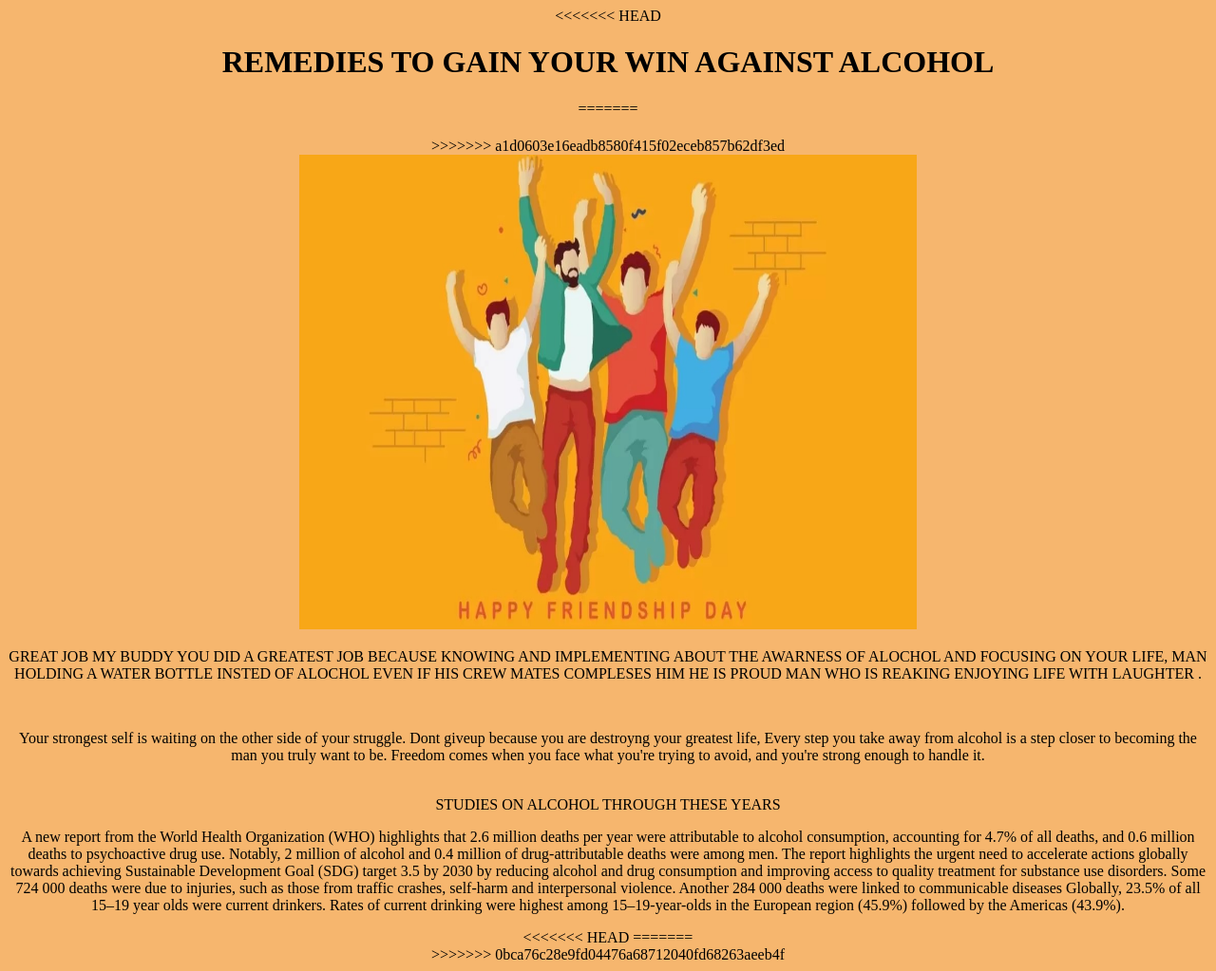
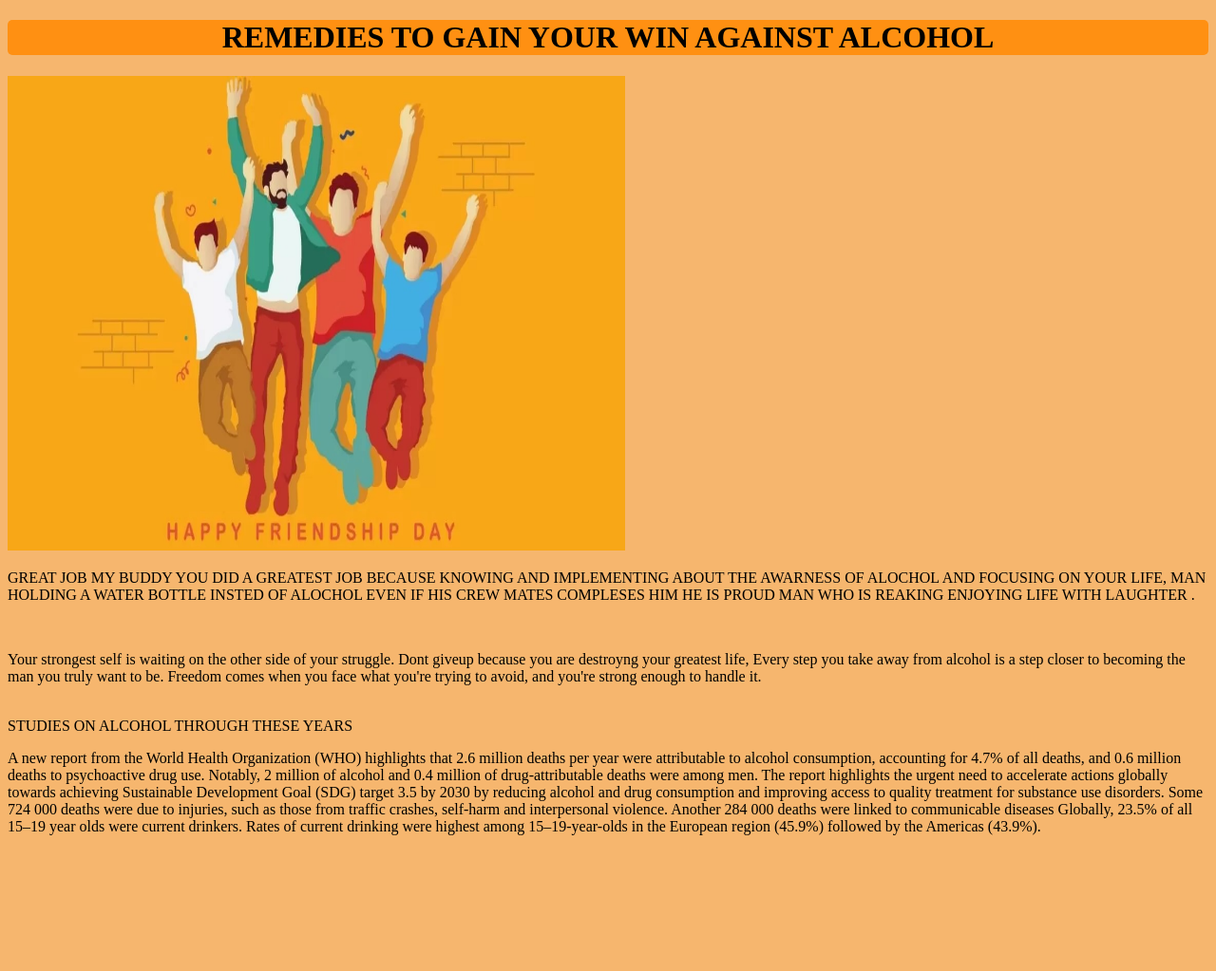
Before and after one commit to akshad2007/Pause-Before-Pour, a plain HTML site: page index.html in a window 1280 px wide. Shown: the whole page at 95% size. After the commit the page ends 896 px from the top, so only its background shows below. Drawn offline with Linux system fonts and the light colour scheme.

Commit message:
akshad first commit

```diff
--- a/index.html
+++ b/index.html
@@ -9,11 +9,7 @@
 
 </head>
 <header>
-<<<<<<< HEAD
     <h1>REMEDIES TO GAIN YOUR WIN AGAINST ALCOHOL</h1>
-=======
-    <h1></h1>
->>>>>>> a1d0603e16eadb8580f415f02eceb857b62df3ed
 
 </header>
 <body>
@@ -116,12 +112,9 @@
     <div>
 
     </div>
-<<<<<<< HEAD
-=======
     <div>
 
     </div>
->>>>>>> 0bca76c28e9fd04476a68712040fd68263aeeb4f
     <div></div>
 </body>
 </html>
--- a/style.css
+++ b/style.css
@@ -1,11 +1,4 @@
 header{
-<<<<<<< HEAD
-    background-color:rgba(243, 210, 201, 0.744) ;
-}
-
-body{
-    background: ;
-=======
 
     background-color: rgb(255, 144, 18) ;
     text-align: center;
@@ -21,5 +14,4 @@ body{
 }
 .p1{
     margin-top: auto;
->>>>>>> bbfc1a3df0464379da2f299a3476264d74cf7b2d
 }
```
